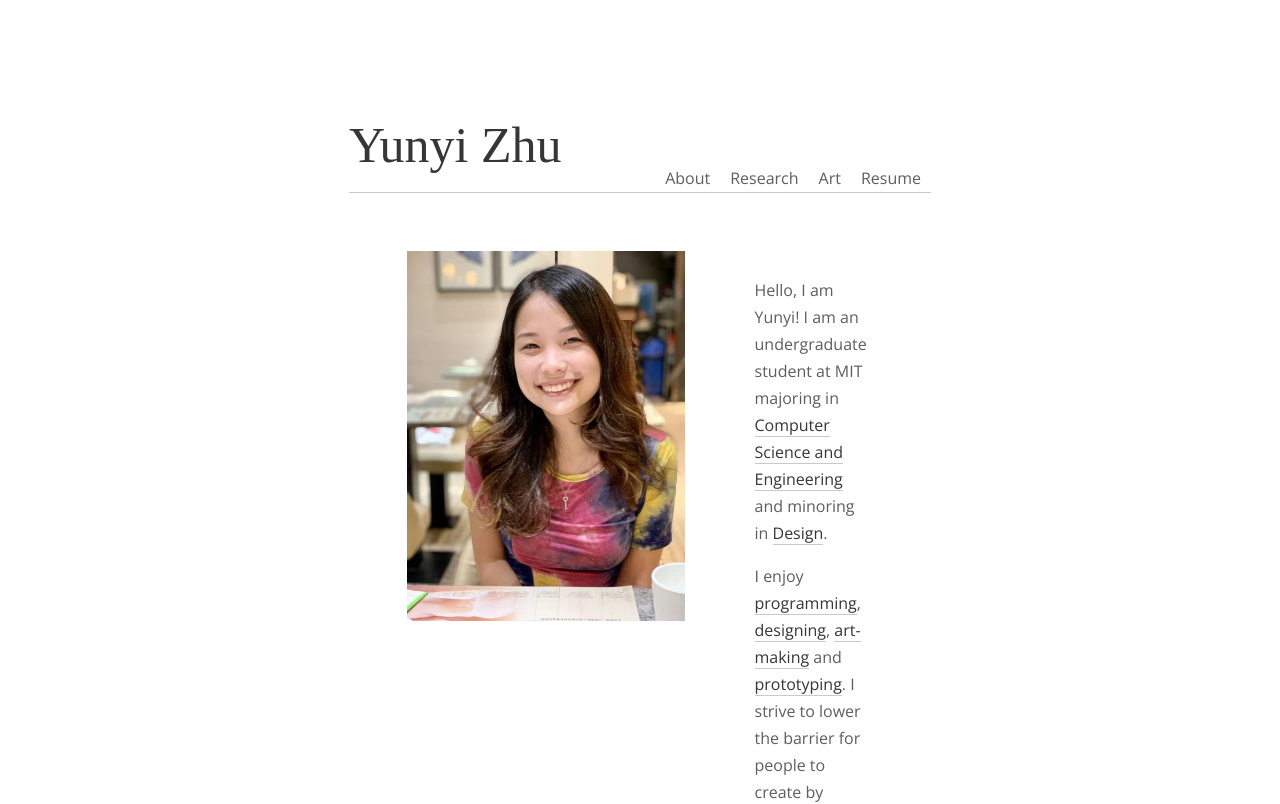
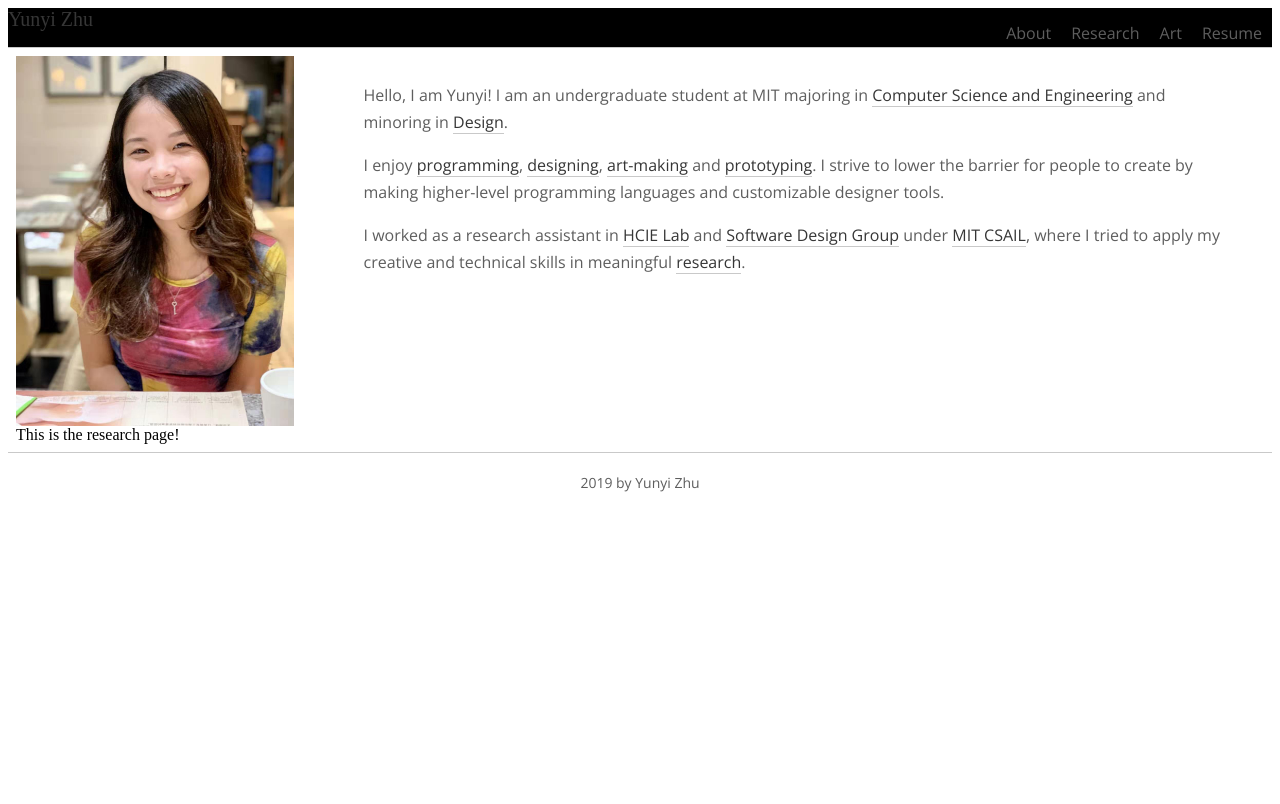
Before and after one commit to yunyizhu1/personal-website, a React (Create React App) app: page / in a window 1280 px wide. Shown: the top 804 px of the page. Built offline with nearby package versions, Linux system fonts and the light colour scheme; a web font is replaced by a local one.

Commit message:
update dependencies and changed small stuff

```diff
--- a/src/App.js
+++ b/src/App.js
@@ -16,9 +16,8 @@ function App() {
           <Navbar />
         </header>
         <body>
-          <Route exact path="/" component={ About } />
-          <Route exact path="/research" component={ Research } />
-          <Route exact path="/art" component={ Art } />
+          <About />
+          <Research />
         </body>
         <footer>
           <Footer />
--- a/src/styles/navbar.scss
+++ b/src/styles/navbar.scss
@@ -1,6 +1,7 @@
 @import './variables';
 
 nav {
+  background: black;
   display: flex;
   align-items: flex-end;
   font-family: $titleFont;
@@ -12,8 +13,8 @@ nav {
     text-decoration: none;
     display: inline;
     font-family: $brandFont;
-    font-size: 50px;
-    padding-bottom: 15px;
+    font-size: 20px;
+    padding-bottom: 13px;
     margin: auto;
     margin-left: 0;
     margin-bottom: 0;
--- a/src/styles/styles.scss
+++ b/src/styles/styles.scss
@@ -1,12 +1,7 @@
 @import './variables';
-
-.page-container {
-  margin: 5% 25%;
-}
-
-body {
-  padding: 50px;
-}
-
 @import './navbar.scss';
 @import './about.scss';
+
+div.page-container {
+  margin: 0px;
+}
```
Also changed, not shown: 1 other file (tests, documents, lock files or other folders).
